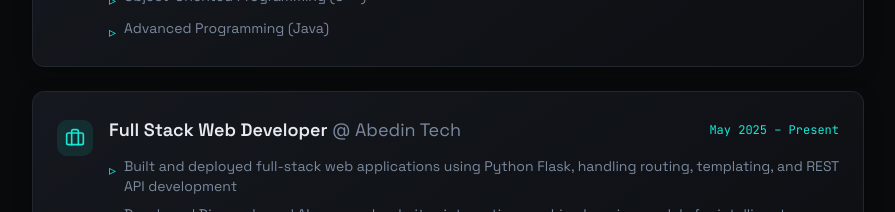
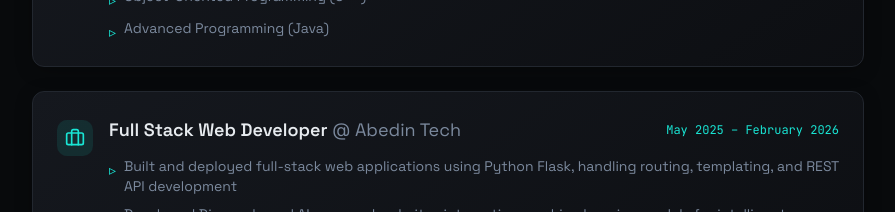
Before and after one commit to Arifuzzaman-Swapnil/Arifuzzaman-Swapnil-Portfolio, a React (Vite) app: page / in a window 1280 px wide. Shown: the part 2700-2912 px from the top of the page, without its empty margins (192-1087 px from the left). Built offline with nearby package versions, Linux system fonts and the light colour scheme.

Commit message:
Change in Work exprience

```diff
--- a/src/components/ExperienceSection.tsx
+++ b/src/components/ExperienceSection.tsx
@@ -18,7 +18,7 @@ const experiences = [
     title: "Full Stack Web Developer",
     company: "Abedin Tech",
     companyUrl: "https://abedintech.com/our-team/",
-    period: "May 2025 – Present",
+    period: "May 2025 – February 2026",
     points: [
       "Built and deployed full-stack web applications using Python Flask, handling routing, templating, and REST API development",
       "Developed Django-based AI-powered websites integrating machine learning models for intelligent features and data-driven functionalities",
```
Also changed, not shown: googlecbd9a0d6bc5754bc.html (line endings or trailing spaces).
